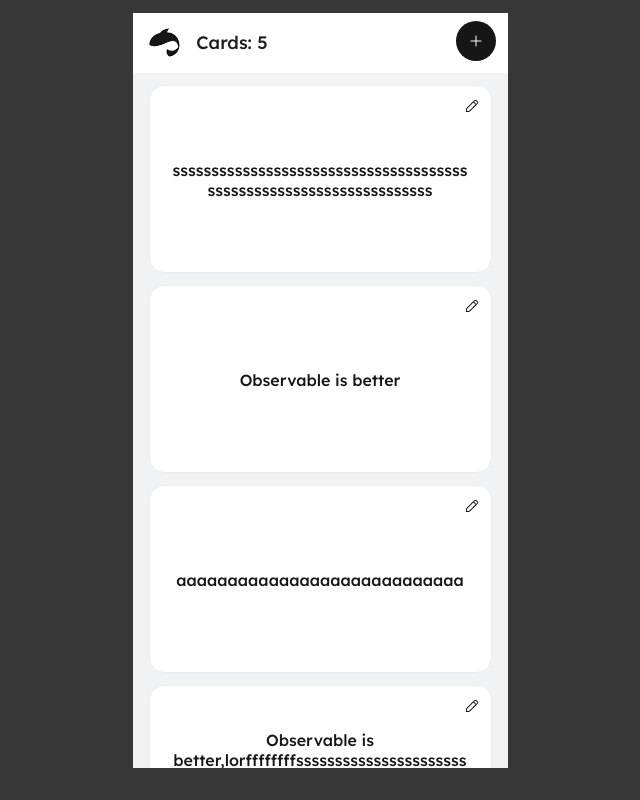
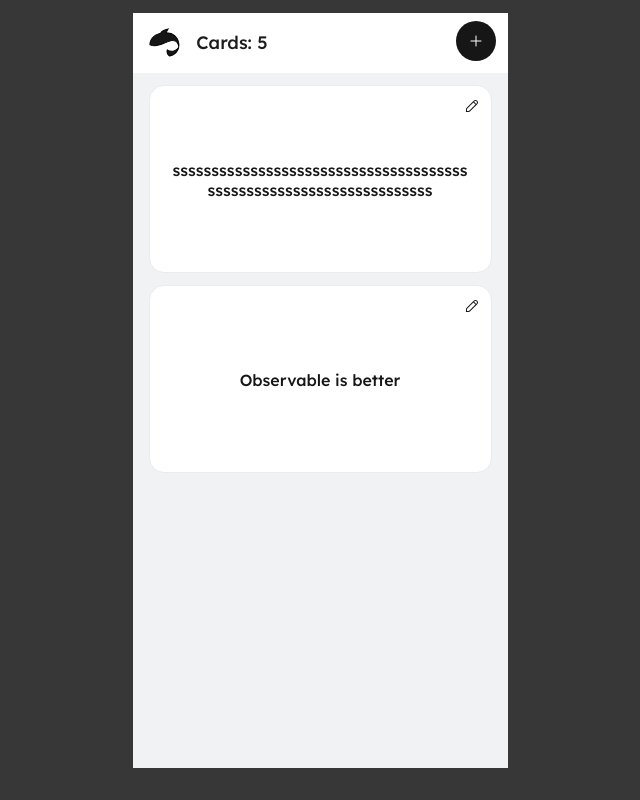
Before and after one commit to Blejn/fischkapp, a React (Vite) app: page / in a window 1280 px wide. Shown: the whole page, without its empty margins (320-960 px from the left). Built offline with nearby package versions, Linux system fonts and the light colour scheme.

Commit message:
Display cards

```diff
--- a/src/App.tsx
+++ b/src/App.tsx
@@ -24,22 +24,6 @@ function App() {
       id: "2",
       question: "diffrence beetwen Observable and Promise",
       answer: "Observable is better",
-    },
-    {
-      id: "3",
-      question: "diffrence beetwen Observable and Promise",
-      answer: "aaaaaaaaaaaaaaaaaaaaaaaaaaaa",
-    },
-    {
-      id: "4",
-      question: "diffrence beetwen Observable and Promise",
-      answer:
-        "Observable is better,lorffffffffssssssssssssssssssssssssssssssssssssssssssssssssssssssssssssssssssssssssssssssssssssssssssssssssssssssssss",
-    },
-    {
-      id: "5",
-      question: "diffrence beetwen Observable and Promise",
-      answer: "elo",
     },
   ]);
   const changeMode = () => {
--- a/src/components/Card.tsx
+++ b/src/components/Card.tsx
@@ -179,6 +179,3 @@ export const Card = (props: CardI) => {
     </div>
   );
 };
-function editCard(id: string, question: string, answer: string) {
-  throw new Error("Function not implemented.");
-}
```
